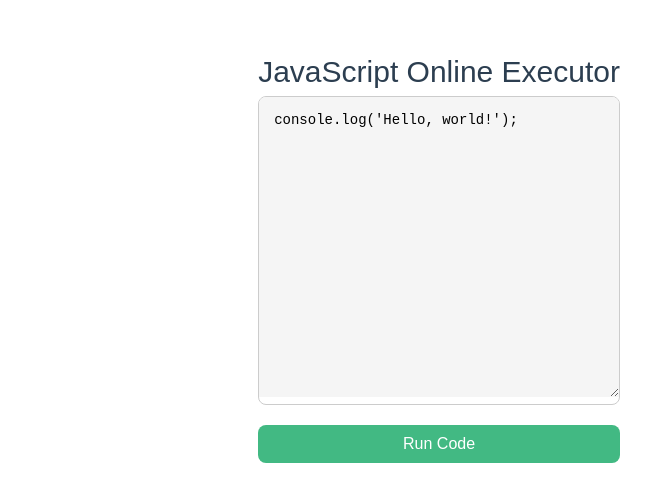
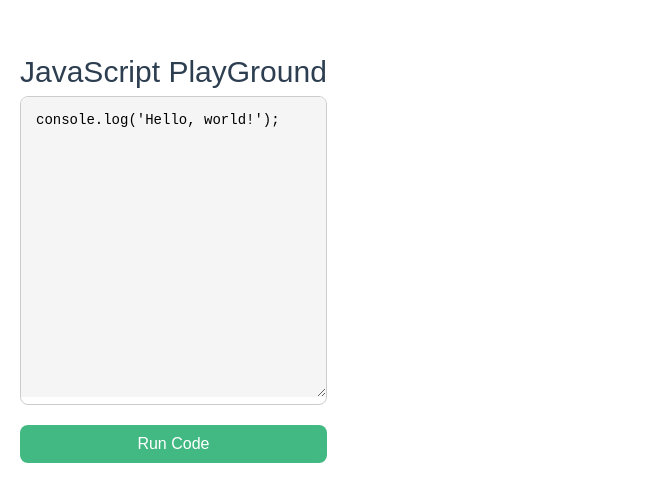
Before and after one commit to chrom9103/Portfolio-site, a Vue app: page / in a window 1280 px wide. Shown: the part 145-646 px from the top of the page, without its empty margins (0-663 px from the left). Built offline with nearby package versions, Linux system fonts and the light colour scheme; the HTML template or start-up script is replaced by a standard one.

Commit message:
タイトルを変更

```diff
--- a/src/assets/main.css
+++ b/src/assets/main.css
@@ -8,8 +8,6 @@
 
 #app {
   max-width: 1280px;
-  margin: 0 auto;
-  padding: 2rem;
   font-weight: normal;
 }
 
@@ -36,6 +34,5 @@ a,
   #app {
     display: grid;
     grid-template-columns: 1fr 1fr;
-    padding: 0 2rem;
   }
 }
--- a/src/views/HomeView.vue
+++ b/src/views/HomeView.vue
@@ -33,7 +33,7 @@
 
 <template>
   <div class="container">
-    <h1>JavaScript Online Executor</h1>
+    <h1>JavaScript PlayGround</h1>
     <div class="code-editor">
       <textarea v-model="code" placeholder="Write your JavaScript code here..."></textarea>
     </div>
```
